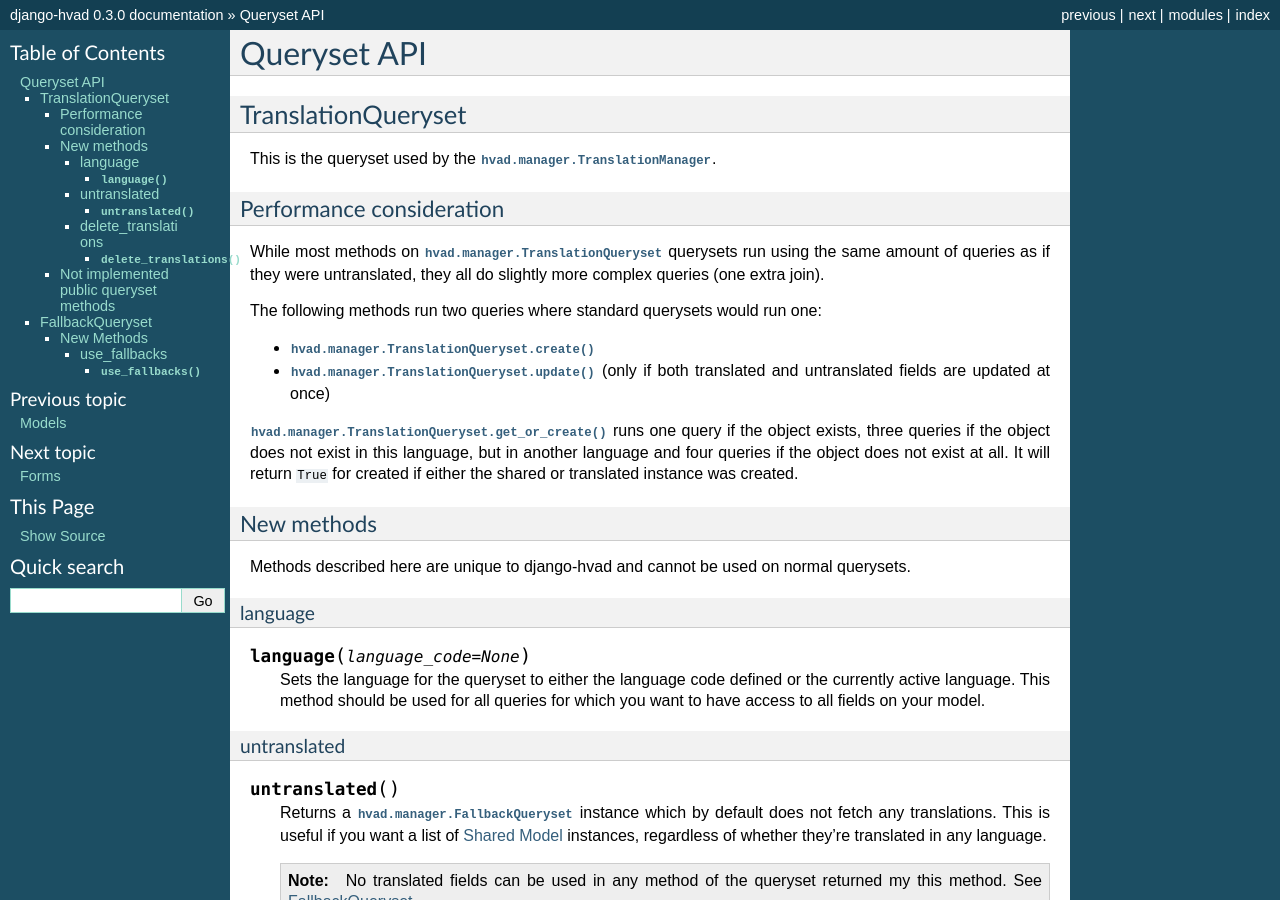
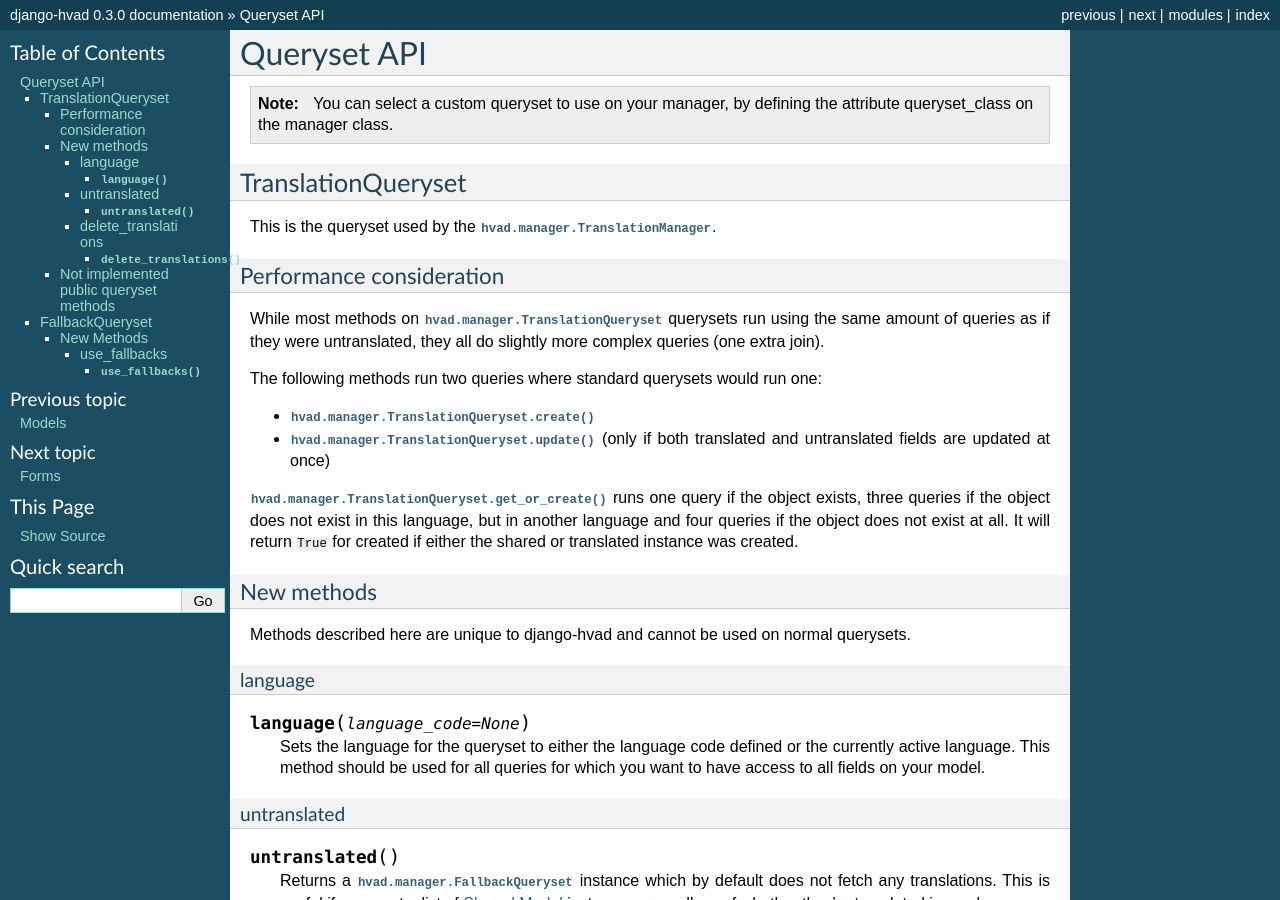
Before and after one commit to KristianOellegaard/django-hvad, a Sphinx documentation site: the page built from docs/public/queryset.rst, in a window 1280 px wide and 900 px high. Built offline with Sphinx 7.4.7, drawn with Linux system fonts in a browser that asks for light colours.

Commit message:
Some kind of docs for https://github.com/KristianOellegaard/django-hvad/pull/126/files

```diff
--- a/docs/internal/manager.rst
+++ b/docs/internal/manager.rst
@@ -11,6 +11,10 @@ This module is where most of the functionality is implemented.
     The default sequence for fallback languages, populates itself from
     ``settings.LANGUAGES``, could possibly become a setting on it's own at some
     point.
+
+.. data:: queryset_class
+
+    Defautls to ``TranslationQueryset``. Overwrite to use your custom queryset class.
 
 
 ***************
--- a/docs/public/queryset.rst
+++ b/docs/public/queryset.rst
@@ -3,6 +3,9 @@ Queryset API
 ############
 
 .. _TranslationQueryset-public:
+
+.. note::
+    You can select a custom queryset to use on your manager, by defining the attribute queryset_class on the manager class.
 
 *******************
 TranslationQueryset
```
